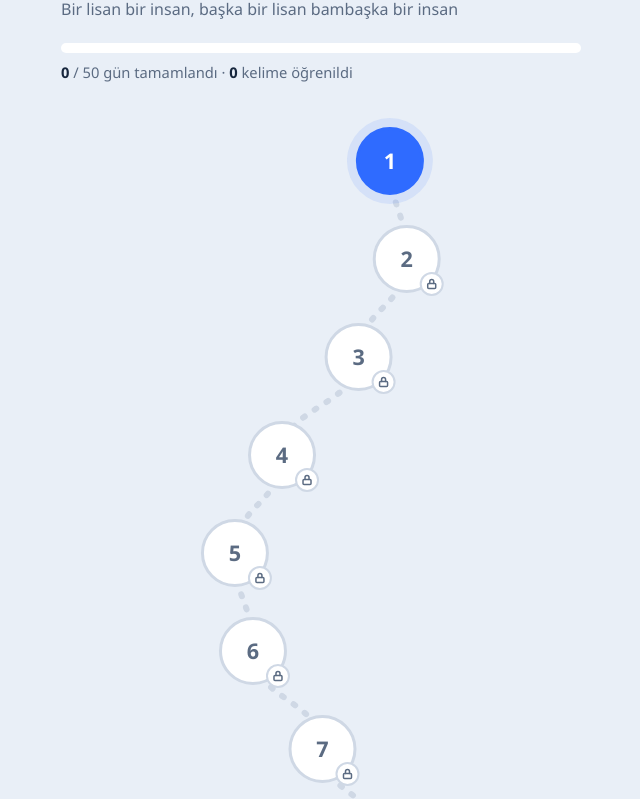
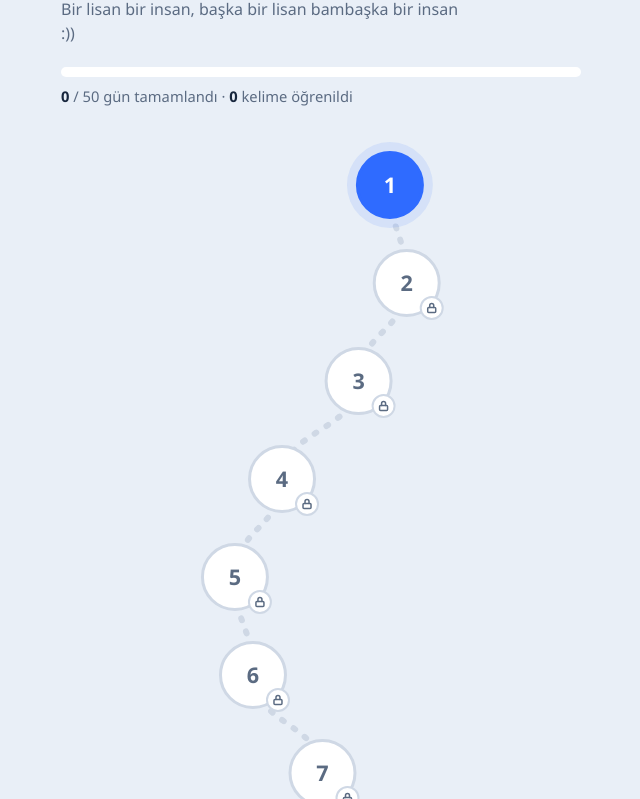
Before and after one commit to myasirokk/1000-ingilizce-kelime, a plain HTML site: page index.html in a window 1280 px wide. Shown: the part 97-896 px from the top of the page, without its empty margins (319-959 px from the left). Drawn offline with Linux system fonts and the light colour scheme.

Commit message:
Update subtitle text in index.html

```diff
--- a/index.html
+++ b/index.html
@@ -27,7 +27,7 @@
   <header class="top">
     <div class="top__inner">
       <h1 class="top__title">WORDS</h1>
-      <p class="top__sub">Bir lisan bir insan, başka bir lisan bambaşka bir insan</p>
+      <p class="top__sub">Bir lisan bir insan, başka bir lisan bambaşka bir insan :))</p>
 
       <div class="progress" aria-live="polite">
         <div class="progress__bar"
```
